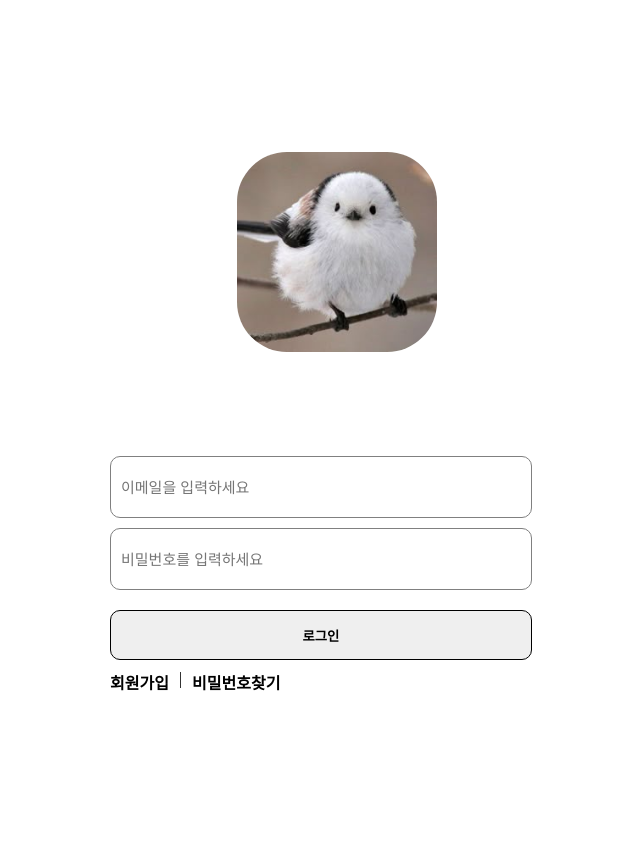
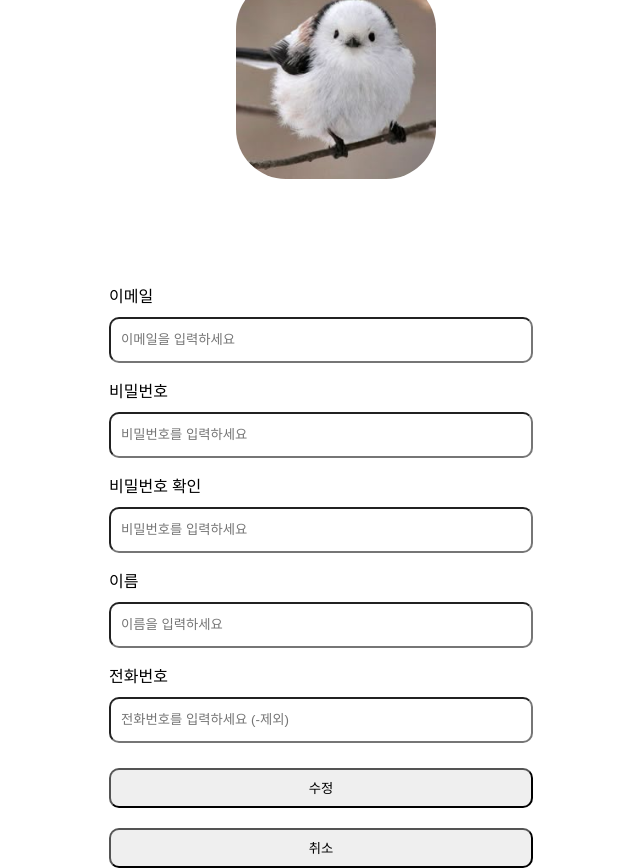
Before and after one commit to ouo-29571/pj_2025_05_26_backup, a React (Vite) app in the folder front/: page /Userinfofix in a window 1280 px wide. Before the commit this address led to /Login. Shown: the whole page, without its empty margins (319-959 px from the left). Before the commit the page ends 816 px from the top, so only its background shows below. Built offline with nearby package versions, Linux system fonts and the light colour scheme; no server answers; sample sign-in values are in the browser's storage.

Commit message:
2025.06.04 로그인관련
- 로그인시 sessionStorage 저장하도록 변경

```diff
--- a/front/src/Component/Login/Login.jsx
+++ b/front/src/Component/Login/Login.jsx
@@ -45,7 +45,7 @@ const Login = () => {
                     name: login_form.login_email,
                     token: login_form.login_password,
                 };
-                localStorage.setItem("user", JSON.stringify(userData));
+                sessionStorage.setItem("user", JSON.stringify(userData));
 
                 navigate("/");
             } else {
--- a/front/src/Component/Main/Main.jsx
+++ b/front/src/Component/Main/Main.jsx
@@ -5,7 +5,7 @@ const Main = () => {
     const navigate = useNavigate();
 
     const handleLogout = () => {
-        localStorage.removeItem("user");
+        sessionStorage.removeItem("user");
         navigate("/");
     };
 
--- a/front/src/Component/Mypage/Mypage.jsx
+++ b/front/src/Component/Mypage/Mypage.jsx
@@ -42,7 +42,7 @@ const mypage = () => {
 
     //마이페이지 클릭시 로그인상태가 아닐경우 로그인 페이지로
     useEffect(() => {
-        const user = JSON.parse(localStorage.getItem("user"));
+        const user = JSON.parse(sessionStorage.getItem("user"));
 
         if (!user || !user.token) {
             navigate("/Login");
--- a/front/src/Component/Userinfofix/Userinfofix.jsx
+++ b/front/src/Component/Userinfofix/Userinfofix.jsx
@@ -41,8 +41,8 @@ const Userinfofix = () => {
     }
 
     useEffect(() => {
-        //localStorage에 저장된 user 정보 가져오기
-        const user = JSON.parse(localStorage.getItem("user"));
+        //sessionStorage에 저장된 user 정보 가져오기
+        const user = JSON.parse(sessionStorage.getItem("user"));
 
         if (!user || !user.token) {
             navigate("/Login");
@@ -131,7 +131,7 @@ const Userinfofix = () => {
             alert("중복된 이메일입니다.");
             //새로고침 방지용
         } else {
-            const user = JSON.parse(localStorage.getItem("user"));
+            const user = JSON.parse(sessionStorage.getItem("user"));
             const user_name = user.name;
             const user_info_data = { ...Userinfofix_form, user_name };
             //DB에 화원가입정보 보내기
@@ -148,7 +148,7 @@ const Userinfofix = () => {
 
             const data = await response.json();
             if (data.updata_signup_check) {
-                localStorage.removeItem("user");
+                sessionStorage.removeItem("user");
                 navigate("/Login");
             }
         }
```
